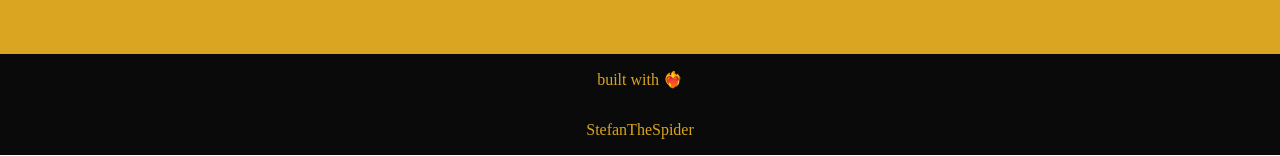
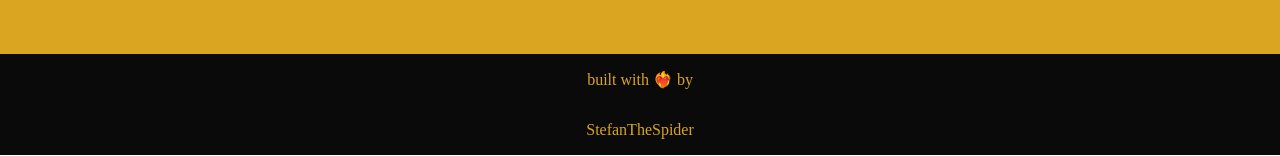
Before and after one commit to StefanTheSpider/tip-calculator, a React (Create React App) app: page / in a window 1280 px wide. Shown: the part 641-797 px from the top of the page. Built offline with nearby package versions, Linux system fonts and the light colour scheme.

Commit message:
footer text modifyed

```diff
--- a/src/Footer.js
+++ b/src/Footer.js
@@ -1,7 +1,7 @@
 export default function Footer() {
     return (
         <div className="footer">
-            <p>built with ❤️‍🔥</p>
+            <p>built with ❤️‍🔥 by</p>
             <p>StefanTheSpider</p>
         </div>
     );
```
